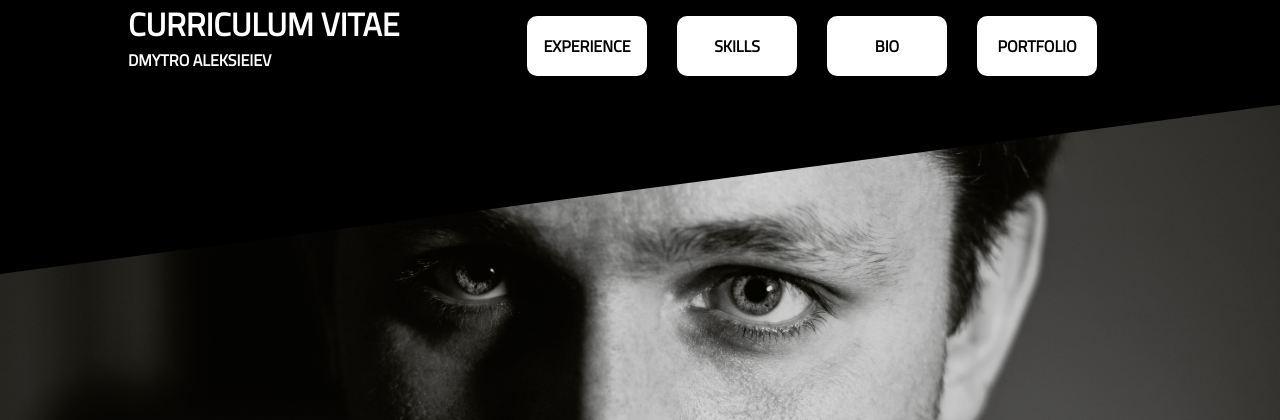
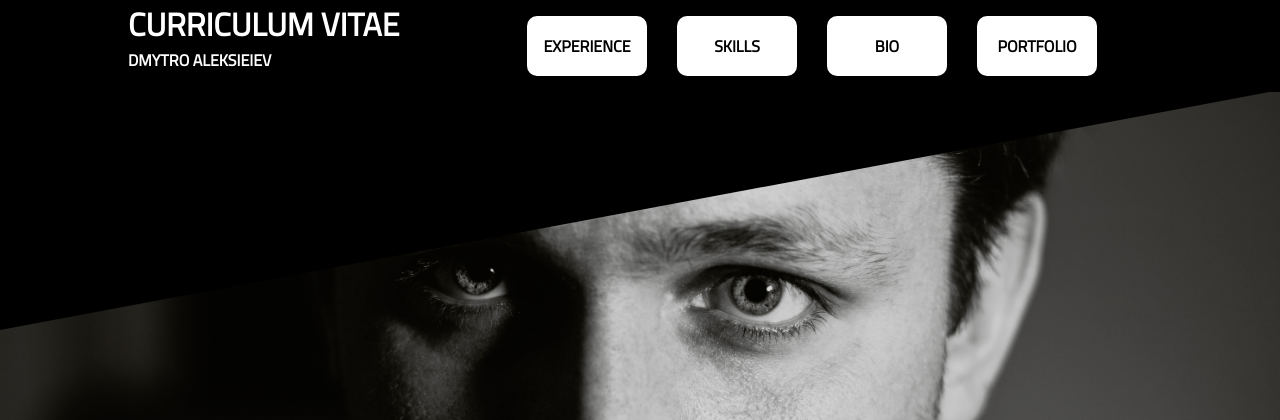
Before and after one commit to MytkoEnko/cv.dmytro.pl, a PHP site: page / in a window 1280 px wide; the page is wider, and only the part inside the window is pictured. Shown: the top 420 px of that part. Run offline with PHP 8.4, Linux system fonts and the light colour scheme.

Commit message:
Applying clip-path: polygon

```diff
--- a/css/style.css
+++ b/css/style.css
@@ -37,10 +37,11 @@ body {
   position: absolute;
   top: 90px;
   content: " ";
-  border-top: 0px solid transparent;
-  border-bottom: 184px solid transparent;
-  border-left: 87em solid black;
+  background: #000000;
   z-index: -1;
+  height: 30%;
+  width: 100%;
+  clip-path: polygon(0 0, 0 100%, 100% 0);
 }
 
 .top-bar::after {
--- a/css/style.min.css
+++ b/css/style.min.css
@@ -1 +1 @@
-body{margin:0px;color:white;font-family:'Titillium Web', sans-serif}.container{width:80%;margin:0px auto}.top-bar{width:100%;display:inline-flex;background:black}.top-bar .branding{float:left}.top-bar .branding h1,.top-bar .branding h2{margin:0px;text-transform:uppercase}.top-bar .branding .type{font-size:2em;font-weight:600}.top-bar .branding .subject{font-size:1em}.top-bar::before{position:absolute;top:90px;content:" ";border-top:0px solid transparent;border-bottom:184px solid transparent;border-left:87em solid black;z-index:-1}.top-bar::after{content:"";position:absolute;top:60px;height:565px;width:100%;background:url(/img/profile-background.jpg) no-repeat top center;background-size:cover;z-index:-2}.top-bar .menu{float:right}.top-bar .menu-item{display:inline;margin:0px 5px}.top-bar .menu-item a{float:left;text-decoration:none;text-align:center;line-height:60px;height:60px;width:120px;margin:0px 15px;background:white;border-radius:10px;text-transform:uppercase;font-weight:600;color:black}
+body{margin:0px;color:white;font-family:'Titillium Web', sans-serif}.container{width:80%;margin:0px auto}.top-bar{width:100%;display:inline-flex;background:black}.top-bar .branding{float:left}.top-bar .branding h1,.top-bar .branding h2{margin:0px;text-transform:uppercase}.top-bar .branding .type{font-size:2em;font-weight:600}.top-bar .branding .subject{font-size:1em}.top-bar::before{position:absolute;top:90px;content:" ";background:#000000;z-index:-1;height:30%;width:100%;clip-path:polygon(0 0, 0 100%, 100% 0)}.top-bar::after{content:"";position:absolute;top:60px;height:565px;width:100%;background:url(/img/profile-background.jpg) no-repeat top center;background-size:cover;z-index:-2}.top-bar .menu{float:right}.top-bar .menu-item{display:inline;margin:0px 5px}.top-bar .menu-item a{float:left;text-decoration:none;text-align:center;line-height:60px;height:60px;width:120px;margin:0px 15px;background:white;border-radius:10px;text-transform:uppercase;font-weight:600;color:black}
--- a/styles/style.scss
+++ b/styles/style.scss
@@ -28,13 +28,14 @@ body {
     }
   }
     &::before {
-    position: absolute;
-    top: 90px;
-    content: " ";
-    border-top: 0px solid transparent;
-    border-bottom: 184px solid transparent;
-    border-left: 87em solid black;
-    z-index: -1;
+      position: absolute;
+      top: 90px;
+      content: " ";
+      background: #000000;
+      z-index: -1;
+      height: 30%;
+      width: 100%;
+      clip-path: polygon(0 0, 0 100%, 100% 0);
     }
     &::after {
       content: "";
```
